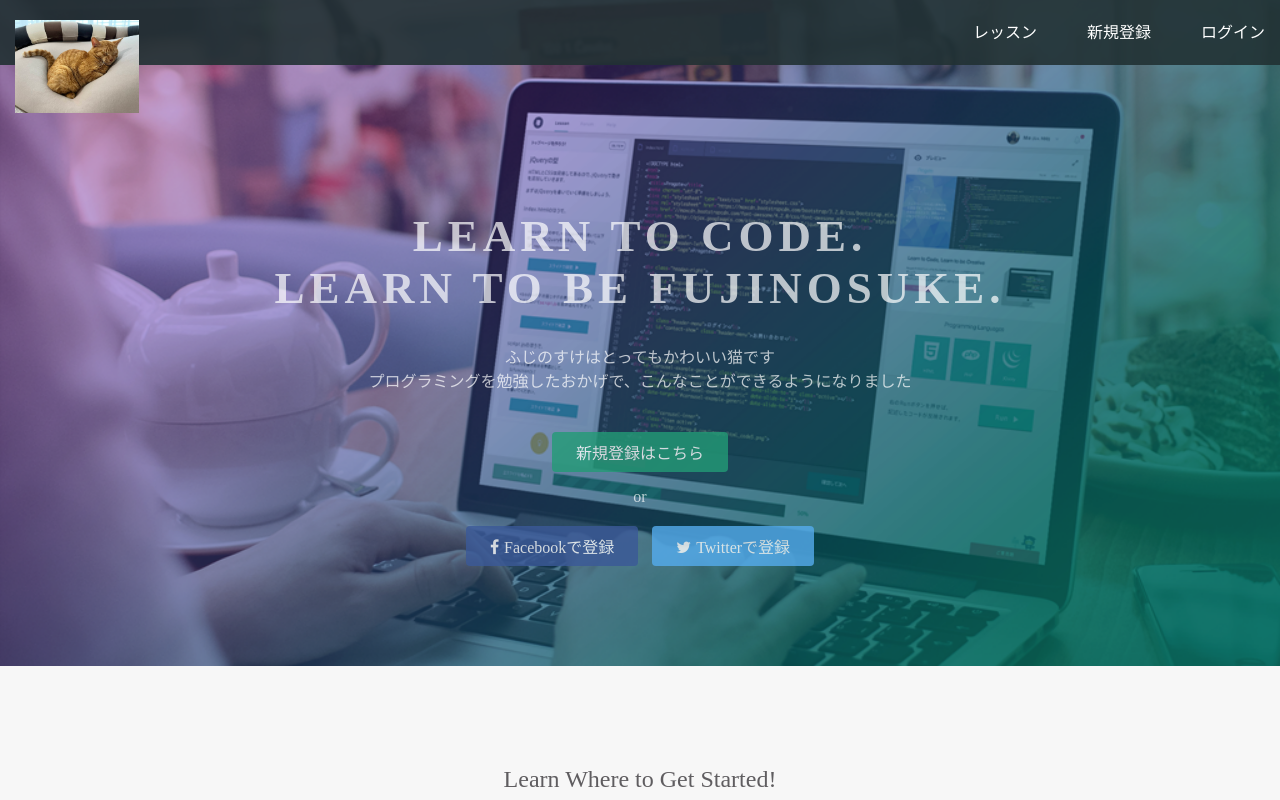
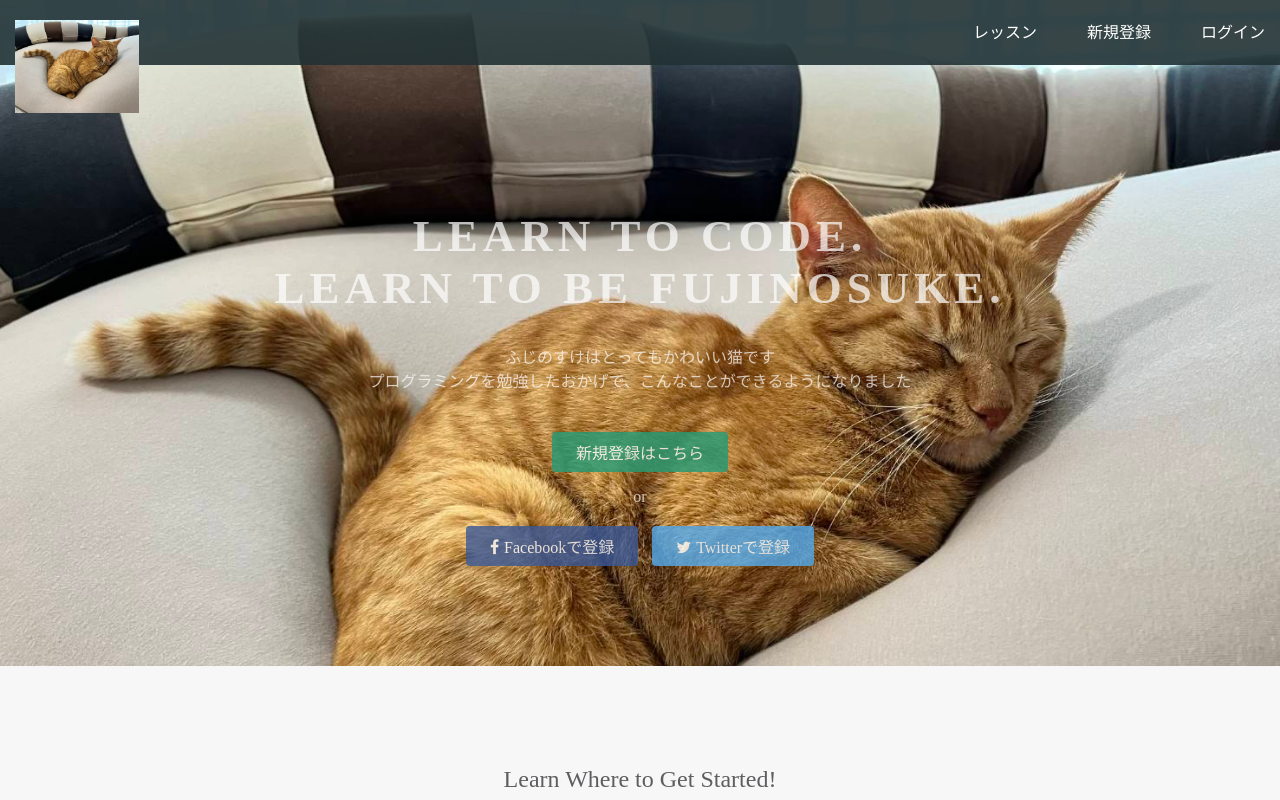
Before and after one commit to fujinosukee/fujinosukee.github.io, a plain HTML site: page index.html in a window 1280 px wide. Shown: the top 800 px of the page. Drawn offline with Linux system fonts and the light colour scheme.

Commit message:
Update stylesheet.css

```diff
--- a/stylesheet.css
+++ b/stylesheet.css
@@ -19,7 +19,7 @@ a {
 
 .top-wrapper {
   padding: 180px 0 100px 0;
-  background-image: url(top.png);
+  background-image: url(12954.jpg);
   background-size: cover;
   color: white;
   text-align: center;
```
